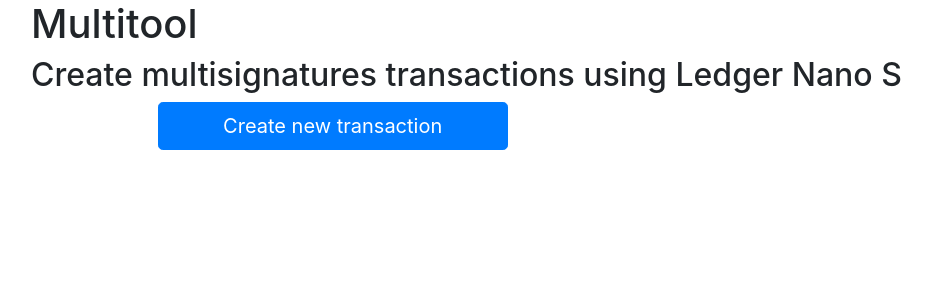
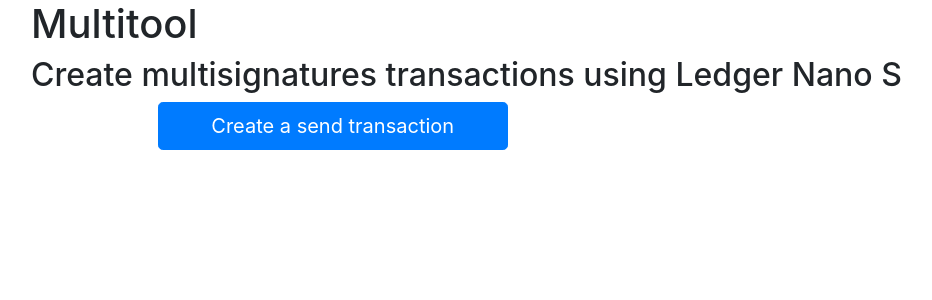
Before and after one commit to iov-one/multitool, a React (Create React App) app: page /sign in a window 1280 px wide. Shown: the top 300 px of the page, without its empty margins (54-986 px from the left). Built offline with nearby package versions, Linux system fonts and the light colour scheme; what @iov/encoding would draw is missing.

Commit message:
Rename Create.tsx to Send.tsx

```diff
--- a/src/Create.tsx
+++ b/src/Send.tsx
@@ -28,9 +28,9 @@
 import { createWithFirstSignature, getPubkeyFromLedger } from "./util/ledger";
 import { makeStatusLink } from "./util/links";
 
-interface CreateProps {}
+interface SendProps {}
 
-interface CreateState {
+interface SendState {
   readonly creatorHex: string;
   readonly chainId: string;
   readonly formMultisigContractId: string;
@@ -53,7 +53,7 @@
 type FormField = "chainId" | "multisigContractId" | "recipient" | "quantity" | "memo";
 
 // eslint-disable-next-line @typescript-eslint/no-unused-vars
-const emptyState: CreateState = {
+const emptyState: SendState = {
   creatorHex: "",
   chainId: "iov-mainnet",
   formMultisigContractId: "",
@@ -65,7 +65,7 @@
 };
 
 // eslint-disable-next-line @typescript-eslint/no-unused-vars
-const testingState: CreateState = {
+const testingState: SendState = {
   creatorHex: "",
   chainId: "iov-boarnet",
   formMultisigContractId: "21",
@@ -80,8 +80,8 @@
   return network === "mainnet" ? "iov" : "tiov";
 }
 
-class Create extends React.Component<CreateProps, CreateState> {
-  public constructor(props: CreateProps) {
+class Send extends React.Component<SendProps, SendState> {
+  public constructor(props: SendProps) {
     super(props);
     this.state = { ...emptyState };
   }
@@ -412,4 +412,4 @@
   }
 }
 
-export default Create;
+export default Send;
--- a/src/Start.tsx
+++ b/src/Start.tsx
@@ -19,8 +19,8 @@
         <Row>
           <Col className=""></Col>
           <Col className="col-4">
-            <Link to="/create" className="btn btn-lg btn-block btn-primary">
-              Create new transaction
+            <Link to="/send" className="btn btn-lg btn-block btn-primary">
+              Create a send transaction
             </Link>
           </Col>
           <Col className=""></Col>
--- a/src/index.tsx
+++ b/src/index.tsx
@@ -6,7 +6,7 @@
 import { Route, Switch } from "react-router";
 import { HashRouter } from "react-router-dom";
 
-import Create from "./Create";
+import Send from "./Send";
 import Sign from "./Sign";
 import Start from "./Start";
 import Status from "./Status";
@@ -14,7 +14,7 @@
 ReactDOM.render(
   <HashRouter>
     <Switch>
-      <Route exact path="/create" component={Create} />
+      <Route exact path="/send" component={Send} />
       <Route path="/status" component={Status} />
       <Route path="/sign" component={Sign} />
       <Route path="/" component={Start} />
```
